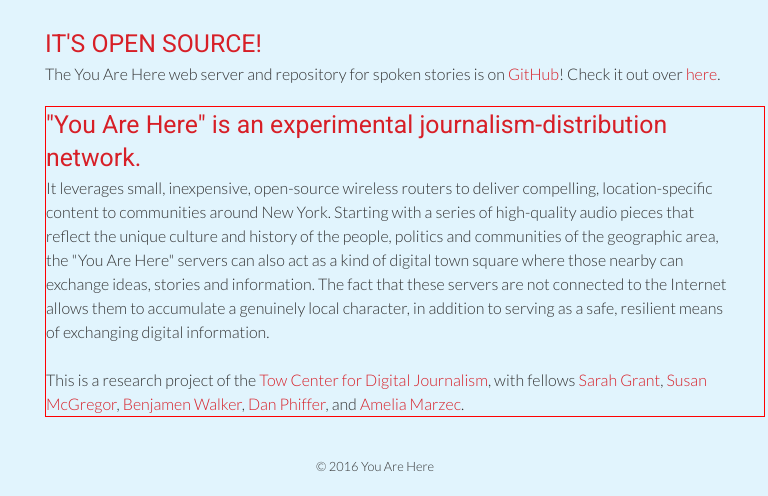
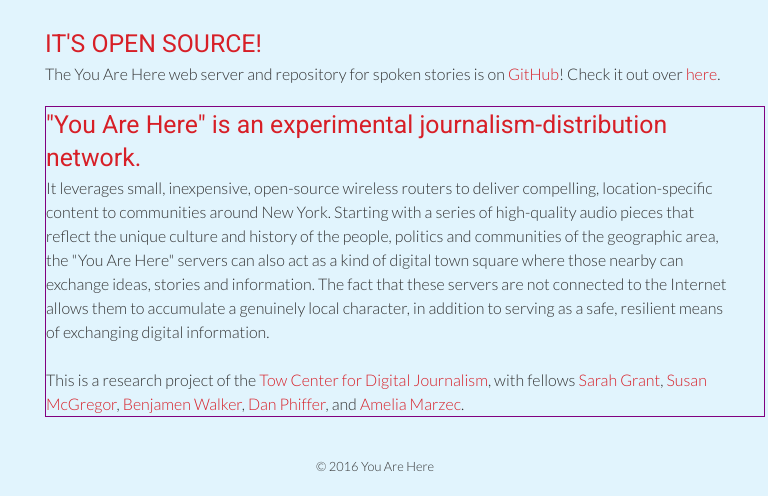
Before and after one commit to TowCenter/YouAreHere, a Jekyll site: the page built from index.html, in a window 768 px wide. Shown: the part 1820-2316 px from the top of the page. Built offline with Jekyll 4.4.1, drawn with Linux system fonts in a browser that asks for light colours; nearby versions of some CDN libraries; some web fonts are replaced; library files that are not in the unit come from our copies; comment, search, counter and statistics services are not loaded.

Commit message:
Update style.css

```diff
--- a/assets/themes/bootstrap-3/css/style.css
+++ b/assets/themes/bootstrap-3/css/style.css
@@ -410,12 +410,13 @@
 /* Smaller than standard 960 (devices and browsers) (max-width: 959px) */
 @media only screen and (max-width: 1200px) {
  .sidebar {
-    max-width: 325px;
+    min-width: 200px;
     padding: 0 30px 0 0;
     border:1px solid red;
   }
   .content{
      max-width: none;
+     min-width:400px;
   }
   .row{
      max-width:none;
@@ -427,6 +428,7 @@
   .sidebar {
     max-width: none;
     padding: 0 30px 0 0;
+    border:1px solid purple;
   }
   .sidebar div {
     display: inline-block;
```
